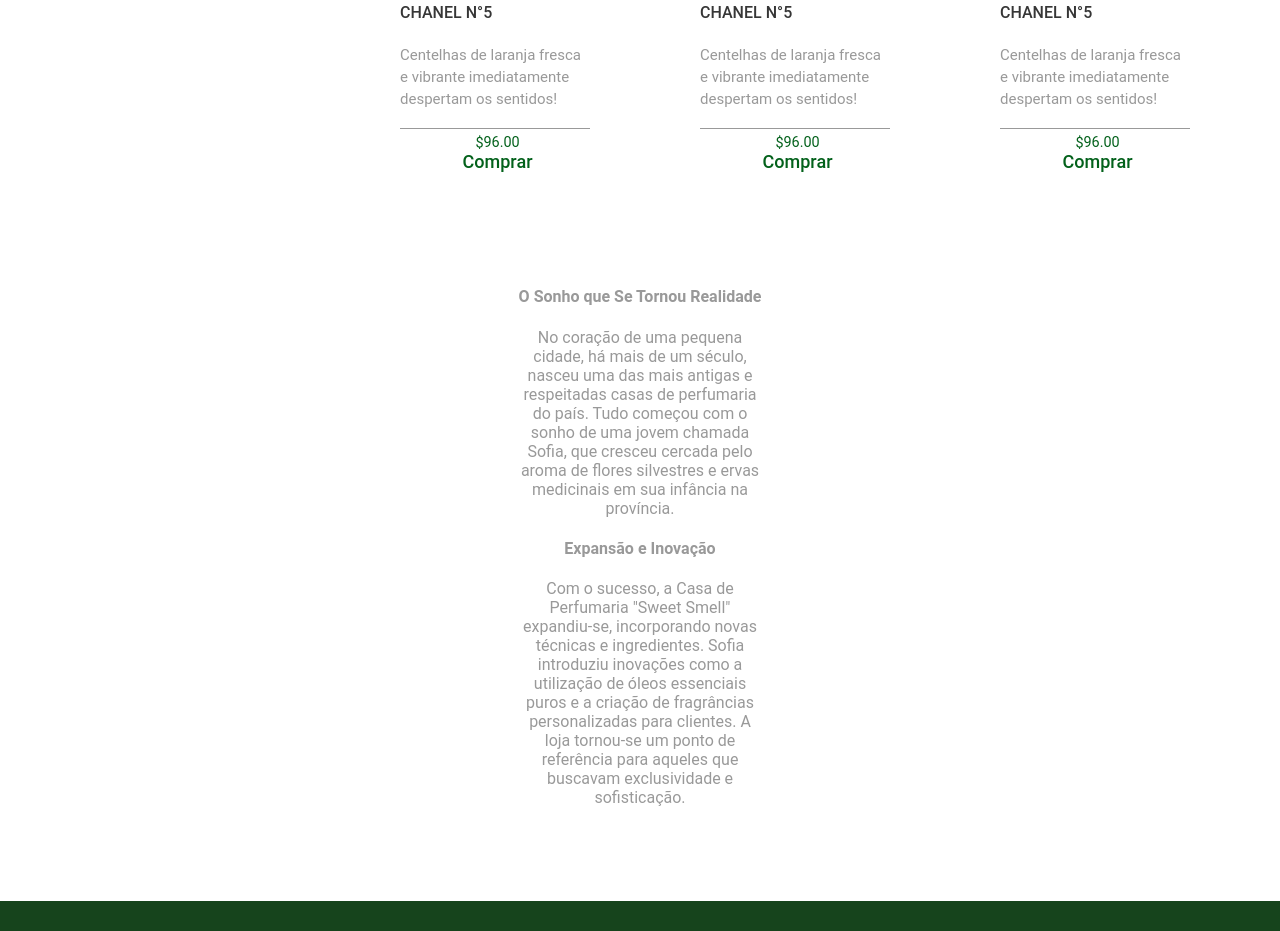
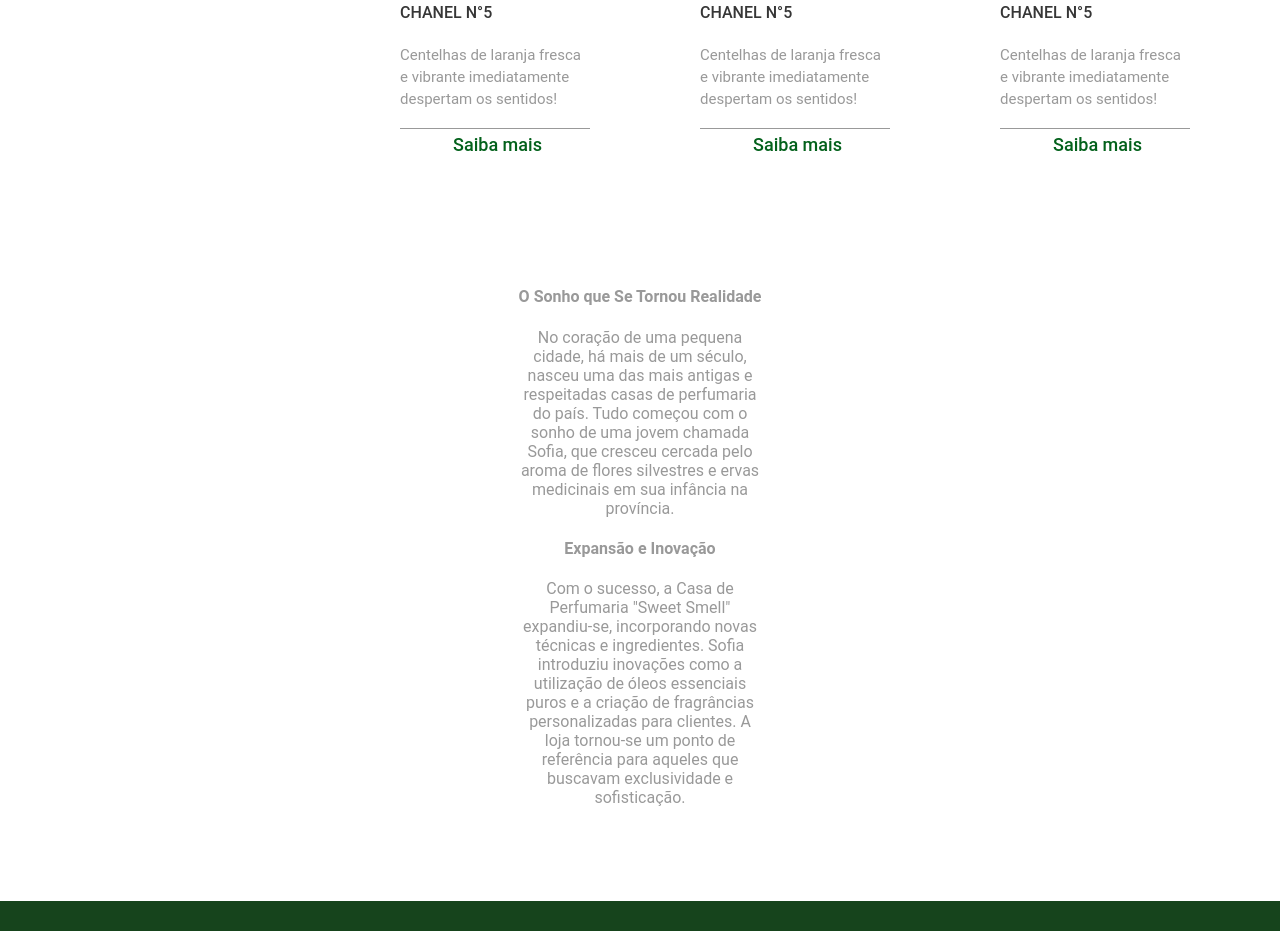
Before and after one commit to Willl-asilva/Sweet-Smell-, a plain HTML site: page index.html in a window 1280 px wide. Shown: the part 1051-1982 px from the top of the page. Drawn offline with nearby package versions, Linux system fonts and the light colour scheme.

Commit message:
botoes do index

```diff
--- a/index.html
+++ b/index.html
@@ -72,7 +72,7 @@
             <h4><a href="">Chanel N°5</a></h4>
             <p>Centelhas de laranja fresca e vibrante imediatamente despertam os sentidos!</p>
             <div class="product-bottom-details">
-            <div class="preço"><small>$96.00</small>Comprar</div>
+            <div class="preço">Saiba mais</div>
             </div>
             </div>
             </div>
@@ -91,7 +91,7 @@
                                      <h4><a href="">Chanel N°5</a></h4>
                                         <p>Centelhas de laranja fresca e vibrante imediatamente despertam os sentidos!</p>
                                      <div class="product-bottom-details">
-                                        <div class="preço"><small>$96.00</small>Comprar</div>
+                                        <div class="preço">Saiba mais</div>
 
                                      </div>
                                  </div>
@@ -112,7 +112,7 @@
                                      <h4><a href="">Chanel N°5</a></h4>
                                         <p>Centelhas de laranja fresca e vibrante imediatamente despertam os sentidos!</p>
                                      <div class="product-bottom-details">
-                                        <div class="preço"><small>$96.00</small>Comprar</div>
+                                        <div class="preço">Saiba mais</div>
 
                                      </div>
                                  </div>
```
